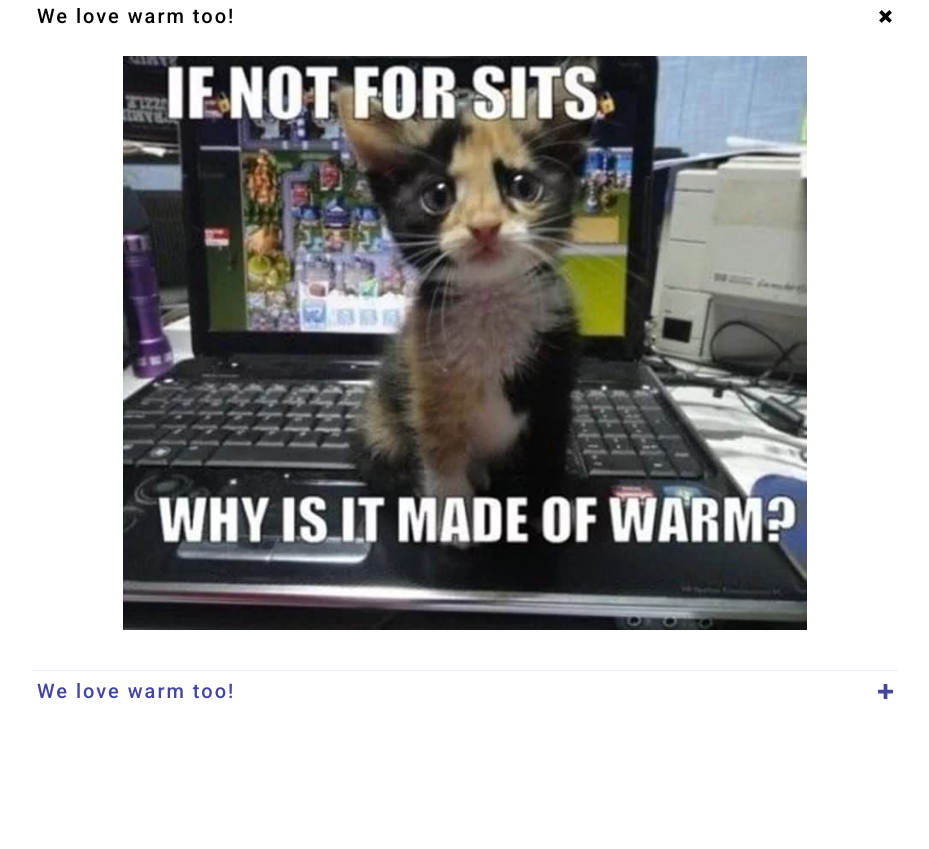
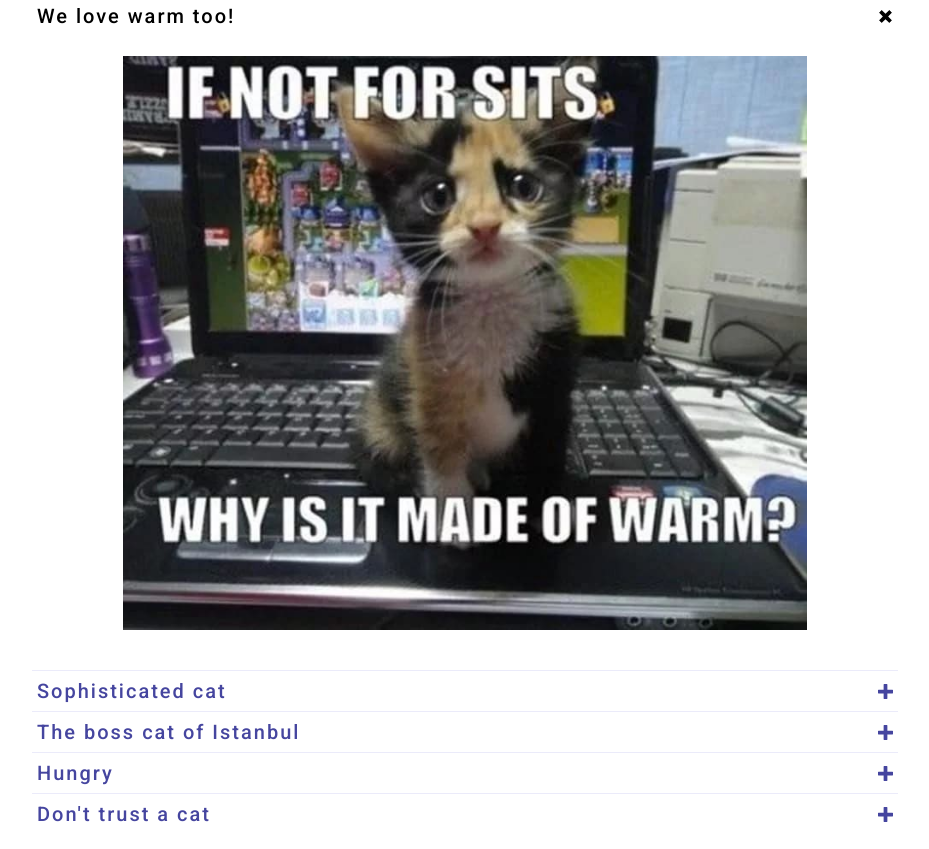
Before and after one commit to msValentyna/cssBayan, a plain HTML site: page cssBayan/index.html in a window 1280 px wide. Shown: the part 110-959 px from the top of the page, without its empty margins (175-1104 px from the left). Before the commit the page ends 836 px from the top, so only its background shows below. Drawn offline with Linux system fonts and the light colour scheme.

Commit message:
fix: correct styles

```diff
--- a/cssBayan/css/style.css
+++ b/cssBayan/css/style.css
@@ -222,7 +222,7 @@ body {
     opacity: 0;
     transition: opacity .2s ease, fill .2s ease;
   }
-  .accordion__label:hover .accordion-item__icon {
+  .accordion:hover .accordion-item__icon {
     opacity: 1;
     fill: #000;
   }
@@ -230,14 +230,17 @@ body {
     color: rgb(69, 69, 159);
     transition: color .2s ease;
   }
-  .accordion__label:hover .accordion-item__title {
+  .accordion:hover .accordion-item__title {
     color: #000;
   }
 
   .accordion__label:hover .accordion-item__image {
     height: 100%;
     max-width: 80rem;
-    margin-top: 2rem;
     scale: 1;
   }
+  .accordion__label:hover .accordion-item__icon {
+    transform: rotate(45deg);
+    fill: #000;
+  }
 }
--- a/cssBayan/index.html
+++ b/cssBayan/index.html
@@ -15,13 +15,12 @@
 
         <ul class="accordion">
             <li class="accordion__item">
-                <label for="meme-1" class="accordion__label">
+                <label checked for="meme-1" class="accordion__label">
                   <input checked type="radio" class="accordion__input" name="meme" id="meme-1">
                   <span class="accordion-top__wrapper">
                     <span class="accordion-item__title">We love warm too!</span>
                     <svg class="accordion-item__icon" width="15" height="15">
                       <use class="accordion-item-icon__plus" href="image/symbol-defs.svg#icon-plus"></use>
-                      <!-- <use class="accordion-item-icon__cross" href="image/symbol-defs.svg#icon-cross"></use> -->
                     </svg>
                   </span>
                   <img src="image/we-love-warm-too.jpg" alt="Meme: cats love warm" class="accordion-item__image">
@@ -32,13 +31,56 @@
               <label for="meme-2" class="accordion__label">
                 <input type="radio" class="accordion__input" name="meme" id="meme-2">
                 <span class="accordion-top__wrapper">
-                  <span class="accordion-item__title">We love warm too!</span>
+                  <span class="accordion-item__title">Sophisticated cat</span>
                   <svg class="accordion-item__icon" width="15" height="15">
                     <use class="accordion-item-icon__plus" href="image/symbol-defs.svg#icon-plus"></use>
-                    <!-- <use class="accordion-item-icon__cross" href="image/symbol-defs.svg#icon-cross"></use> -->
                   </svg>
                 </span>
-                <img src="image/we-love-warm-too.jpg" alt="Meme: cats love warm" class="accordion-item__image">
+                <img src="image/sophisticated-cat.jpg" alt="Meme: sophisticated cat" class="accordion-item__image">
+              </label>
+            </li>
+
+
+            <li class="accordion__item">
+              <label for="meme-3" class="accordion__label">
+                <input type="radio" class="accordion__input" name="meme" id="meme-3">
+                <span class="accordion-top__wrapper">
+                  <span class="accordion-item__title">The boss cat of Istanbul</span>
+                  <svg class="accordion-item__icon" width="15" height="15">
+                    <use class="accordion-item-icon__plus" href="image/symbol-defs.svg#icon-plus"></use>
+                  </svg>
+                </span>
+                <img src="image/we-love-warm-too.jpg" alt="Meme: the boss cat of Istanbul" class="accordion-item__image">
+              </label>
+            </li>
+
+
+
+            <li class="accordion__item">
+              <label for="meme-4" class="accordion__label">
+                <input type="radio" class="accordion__input" name="meme" id="meme-4">
+                <span class="accordion-top__wrapper">
+                  <span class="accordion-item__title">Hungry</span>
+                  <svg class="accordion-item__icon" width="15" height="15">
+                    <use class="accordion-item-icon__plus" href="image/symbol-defs.svg#icon-plus"></use>
+                  </svg>
+                </span>
+                <img src="image/hungry.jpg" alt="Meme: hungry" class="accordion-item__image">
+              </label>
+            </li>
+
+
+
+            <li class="accordion__item">
+              <label for="meme-5" class="accordion__label">
+                <input type="radio" class="accordion__input" name="meme" id="meme-5">
+                <span class="accordion-top__wrapper">
+                  <span class="accordion-item__title">Don't trust a cat</span>
+                  <svg class="accordion-item__icon" width="15" height="15">
+                    <use class="accordion-item-icon__plus" href="image/symbol-defs.svg#icon-plus"></use>
+                  </svg>
+                </span>
+                <img src="image/dont-trust-a-cat.jpg" alt="Meme: don't trust a cat" class="accordion-item__image">
               </label>
             </li>
 
```
